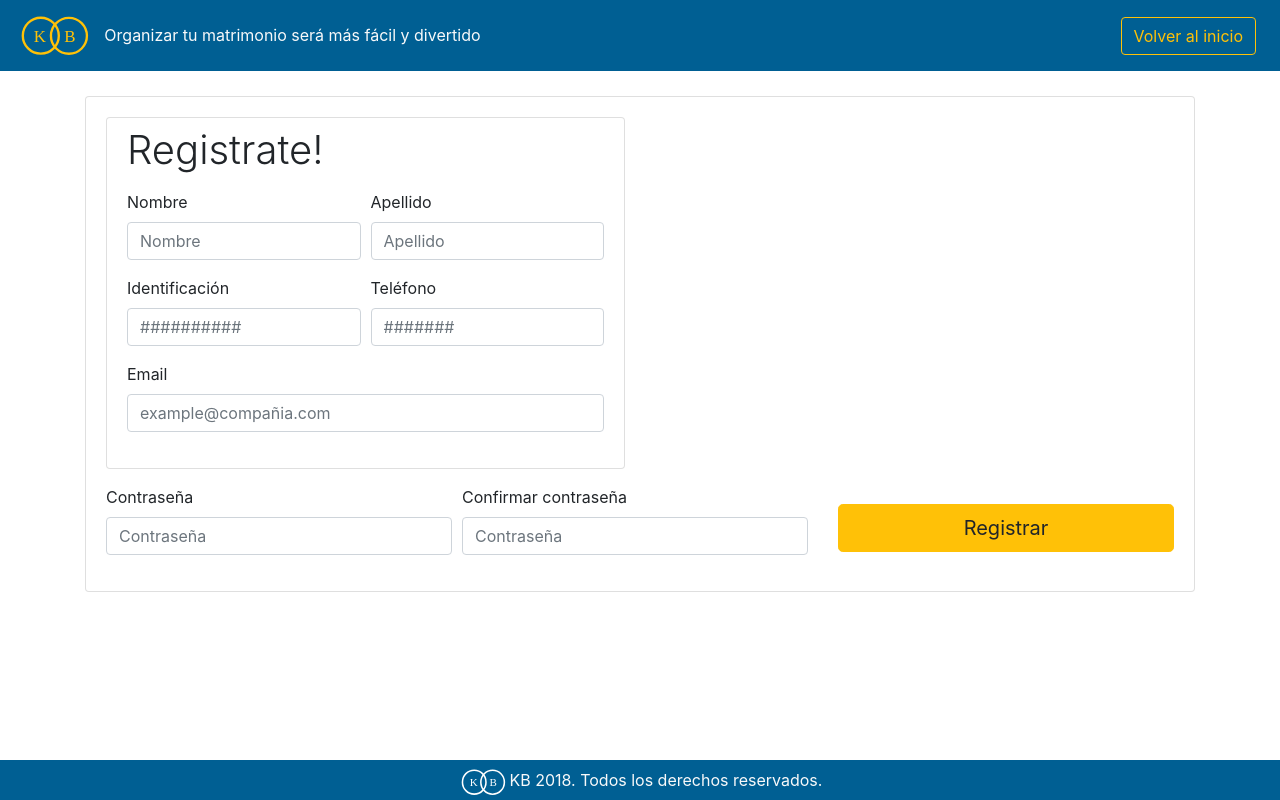
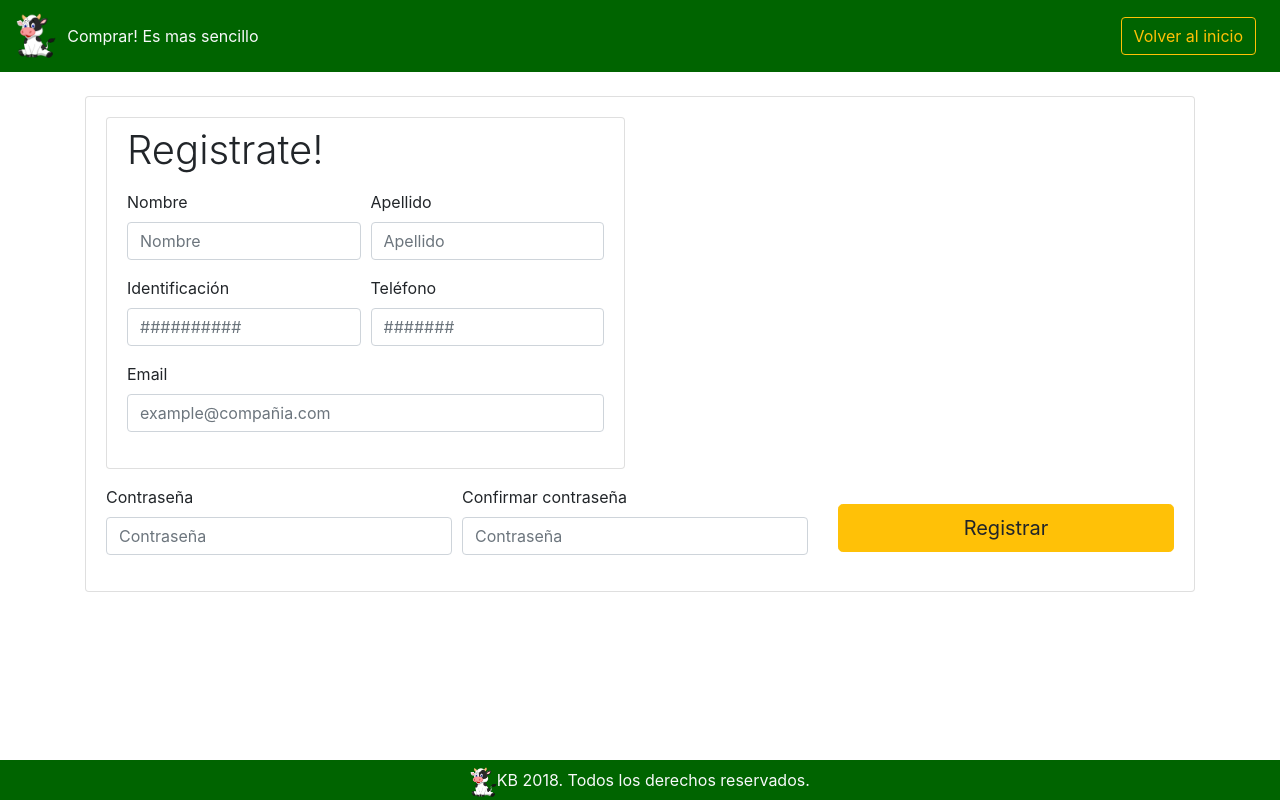
Before and after one commit to salocin0430/Emprendimiento, a Django app: page /Usuario/registrate/ in a window 1280 px wide. Run offline with Django 3.2, Linux system fonts and the light colour scheme; some libraries are stand-ins or nearby versions.

Commit message:
Mejora Froned

```diff
--- a/Agricultura/templates/Pareja/index.html
+++ b/Agricultura/templates/Pareja/index.html
@@ -19,7 +19,7 @@
           </a>
         </div>
         <div class="col-10 align-self-end d-none d-xl-block">
-          <p class="text-light">Comprar productos por aqui es muy sencillo</p>
+          <p class="text-light">Comprar! Es mas sencillo</p>
         </div>
       </div>
         <form class="form-inline" method = 'POST'>{% csrf_token %}
--- a/Agricultura/templates/Pareja/registro.html
+++ b/Agricultura/templates/Pareja/registro.html
@@ -15,15 +15,15 @@
 
 <body">
     <header>
-        <nav class="navbar fixed-top navbar-dark navbar-expand-md" style="background-color: #005f93;">
+        <nav class="navbar fixed-top navbar-dark navbar-expand-md" style="background-color: #006400;">
             <div class="row">
                 <div class="col-2">
                     <a class="navbar-brand">
-                        <img id="" src="/static/img/KBLogo_header.svg" alt="" height="45">
+                        <img id="" src="/static/img/vacaanimada.png" alt="" height="45">
                     </a>
                 </div>
                 <div class="col-10 align-self-end d-none d-xl-block">
-                    <p class="text-light">Organizar tu matrimonio será más fácil y divertido</p>
+                    <p class="text-light"><p class="text-light">Comprar! Es mas sencillo</p></p>
                 </div>
             </div>
             <button class="navbar-toggler" type="button" data-toggle="collapse" data-target="#navbarCollapse" aria-controls="navbarCollapse" aria-expanded="false" aria-label="Toggle navigation">
@@ -110,11 +110,11 @@
             </div>
         </form>
     </div>
-    <footer class="footer">
-        <div class="container">
-            <div class="row">
-                <div class="col">
-                    <div class="text-light"><img id="" src="/static/img/KBLogo.svg" alt="" height="30">KB 2018. Todos los derechos reservados.</div>
+  <footer class="footer" style="background-color: #006400;">
+    <div class="container">
+      <div class="row">
+        <div class="col">
+            <div class="text-light"><img id="" src="../static/img/vacaanimada.png" alt="" height="30">KB 2018. Todos los derechos reservados.</div>
                 </div>
             </div>
         </div>
```
Also changed, not shown: Agricultura/templates/TableroResumen.html (+0 -45 lines), Agricultura/templates/base/base.html (+13 -4 lines), Agricultura/db.sqlite3.
